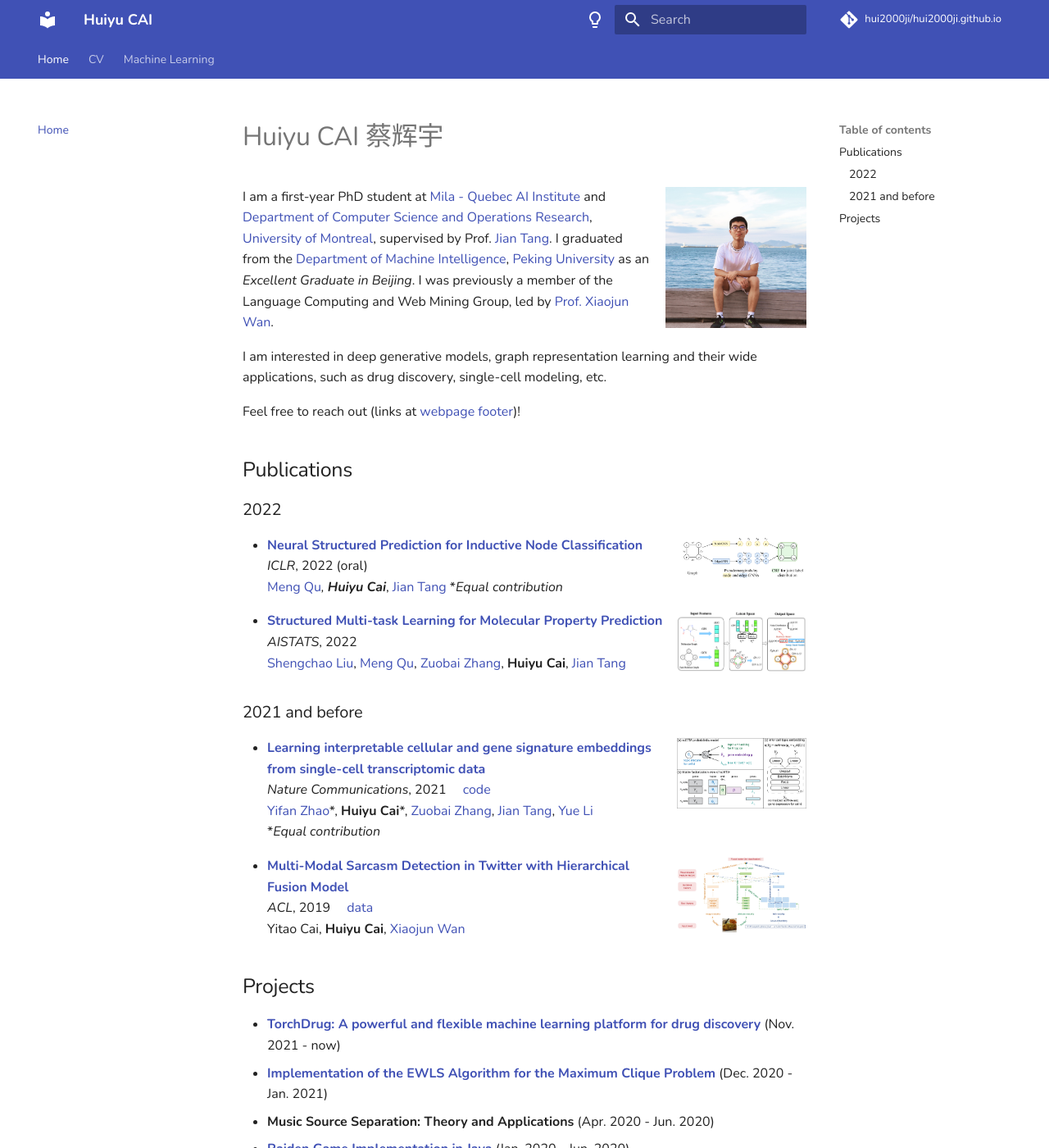
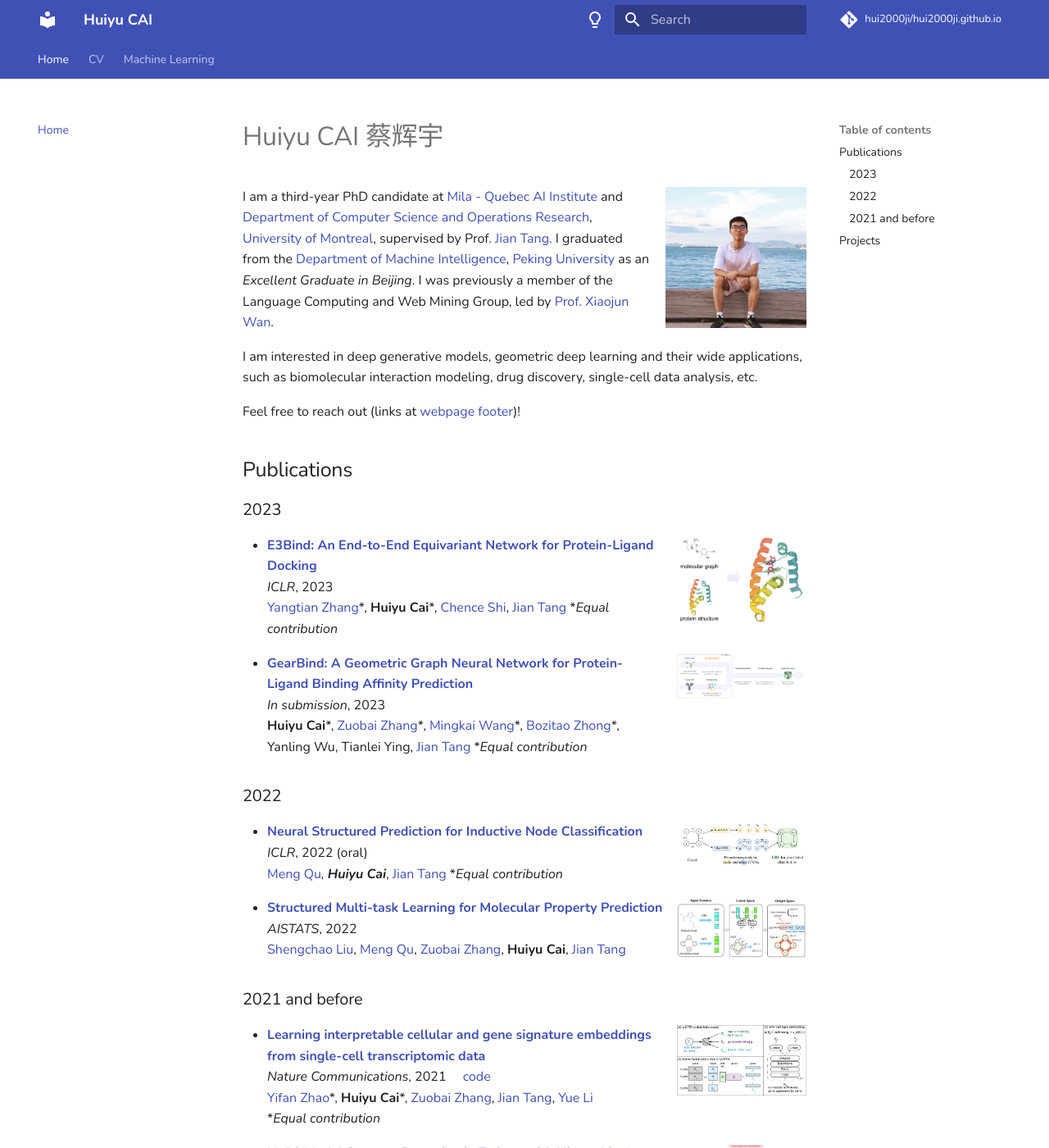
Before and after one commit to hui2000ji/hui2000ji.github.io, an MkDocs documentation site: the page built from docs/index.md, in a window 1280 px wide and 1400 px high. Shown: the whole window at 82% size. Built offline with MkDocs 1.6.1 and Material for MkDocs 9.7.7, drawn with Linux system fonts in a browser that asks for light colours; nearby versions of some CDN libraries; comment, search, counter and statistics services are not loaded.

Commit message:
add e3bind, gearbind

```diff
--- a/docs/index.md
+++ b/docs/index.md
@@ -2,17 +2,27 @@
 
 ![profile photo](assets/images/photo.jpg){: align=right style="width: 25%" }
 
-I am a first-year PhD student at <a href="https://mila.quebec/en">Mila - Quebec AI Institute</a> and <a href="https://diro.umontreal.ca/english/home/">Department of Computer Science and Operations Research</a>, <a href="https://www.umontreal.ca/en/">University of Montreal</a>, supervised by Prof. <a href="https://jian-tang.com">Jian Tang</a>. I graduated from the <a href="http://www.cis.pku.edu.cn/">Department of Machine Intelligence</a>,
+I am a third-year PhD candidate at <a href="https://mila.quebec/en">Mila - Quebec AI Institute</a> and <a href="https://diro.umontreal.ca/english/home/">Department of Computer Science and Operations Research</a>, <a href="https://www.umontreal.ca/en/">University of Montreal</a>, supervised by Prof. <a href="https://jian-tang.com">Jian Tang</a>. I graduated from the <a href="http://www.cis.pku.edu.cn/">Department of Machine Intelligence</a>,
 <a href="http://www.pku.edu.cn">Peking University</a> as an *Excellent Graduate in Beijing*.
 I was previously a member of the Language Computing and Web Mining Group,
 led by <a href="https://wanxiaojun.github.io/">Prof. Xiaojun Wan</a>.
 
-I am interested in deep generative models, graph representation learning and their wide applications,
-such as drug discovery, single-cell modeling, etc.
+I am interested in deep generative models, geometric deep learning and their wide applications,
+such as biomolecular interaction modeling, drug discovery, single-cell data analysis, etc.
 
 Feel free to reach out (links at [webpage footer](#index_bottom))!
 
 ## Publications
+
+### 2023
+
+![E3Bind](assets/images/e3bind.png){: align=right style="width: 23%" }
+
+- [**E3Bind: An End-to-End Equivariant Network for Protein-Ligand Docking**](https://arxiv.org/abs/2210.06069)<br><em>ICLR</em>, 2023<br><a href="https://zytzrh.github.io/">Yangtian Zhang</a>\*, <strong>Huiyu Cai</strong>\*, <a href="https://chenceshi.com/">Chence Shi</a>, <a href="https://jian-tang.com">Jian Tang</a> *<em>Equal contribution</em>
+
+![GearBind](assets/images/gearbind.png){: align=right style="width: 23%" }
+
+- [**GearBind: A Geometric Graph Neural Network for Protein-Ligand Binding Affinity Prediction**](https://www.biorxiv.org/content/10.1101/2023.08.10.552845v1)<br><em>In submission</em>, 2023<br><strong>Huiyu Cai</strong>\*, <a href="https://oxer11.github.io/">Zuobai Zhang</a>\*, <a href="https://mkaiw.github.io/">Mingkai Wang</a>\*, <a href="https://zhongbozitao.github.io/">Bozitao Zhong</a>\*, Yanling Wu, Tianlei Ying, <a href="https://jian-tang.com">Jian Tang</a> *<em>Equal contribution</em>
 
 ### 2022
 
```
Also changed, not shown: docs/assets/images/e3bind.png (added), docs/assets/images/gearbind.png (added), 3 other files.
